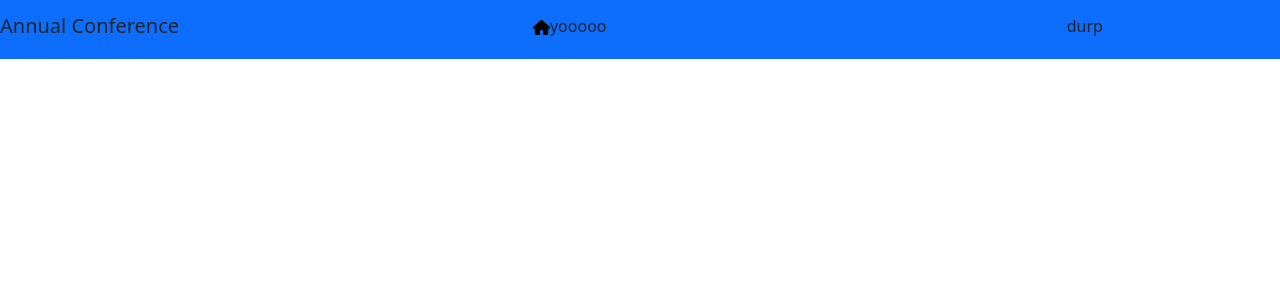
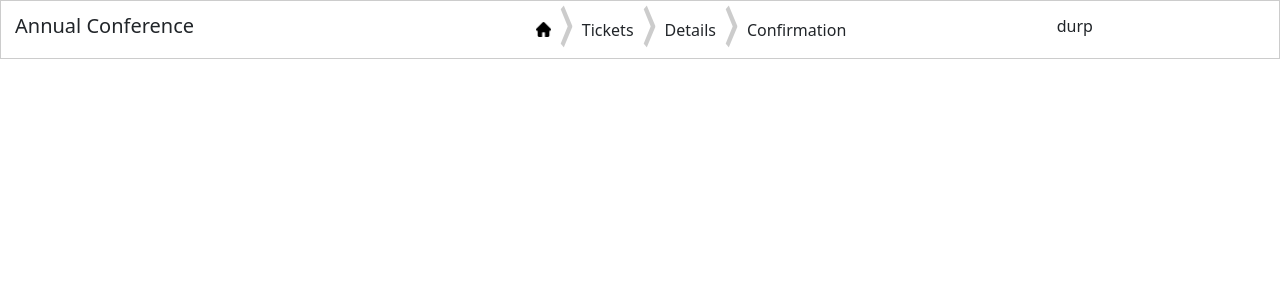
Before and after one commit to BriceWidger/event-planner, a React (Create React App) app: page /tickets in a window 1280 px wide. Shown: the top 300 px of the page. Built offline with nearby package versions, Linux system fonts and the light colour scheme.

Commit message:
Added more components. Continued to build the TicketsPage.jsx

```diff
--- /dev/null
+++ b/src/components/ArrowDivider.jsx
@@ -0,0 +1,22 @@
+import React from "react";
+
+const ArrowDivider = () => {
+  return (
+    <span
+      className="arrow-divider"
+      style={{
+        fontSize: "100px",
+        color: "#ccc",
+        fontWeight: "100",
+        marginTop: "-30px",
+        lineHeight: "59.1333px",
+        transform: "scaleX(0.5)",
+        marginRight: "0px",
+      }}
+    >
+      ›
+    </span>
+  );
+};
+
+export default ArrowDivider;
--- a/src/components/TicketsPage.jsx
+++ b/src/components/TicketsPage.jsx
@@ -1,19 +1,32 @@
 import React from "react";
+import ArrowDivider from "./ArrowDivider";
 
 const TicketsPage = () => {
   return (
     <div
-      className="vw-100 d-flex justify-content-center align-items-center bg-primary"
-      style={{ height: "59.1333px" }}
+      className="vw-100 d-flex justify-content-center align-items-center"
+      style={{
+        height: "59.1333px",
+        border: "1px solid #ccc",
+        padding: "14px",
+      }}
     >
       <div className="vw-100 d-flex justify-content-between">
         <h5 className="col-md-2">Annual Conference</h5>
-        <div className="col-md-2">
+        <div className="col-md-2 d-flex align-items-center">
           <img
             src="/images/home-icon.png"
-            style={{ width: "16.6167px", height: "15px" }}
+            style={{
+              width: "16.6167px",
+              height: "15px",
+            }}
           />
-          yooooo
+          <ArrowDivider />
+          <span>Tickets</span>
+          <ArrowDivider />
+          <span>Details</span>
+          <ArrowDivider />
+          <span>Confirmation</span>
         </div>
         <div className="col-md-2">durp</div>
       </div>
```
